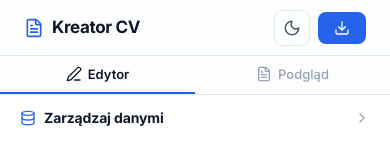
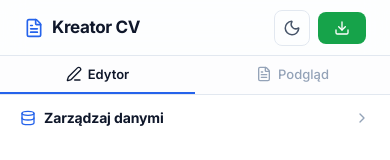
Before and after one commit to Dvini/CV-app, a React (Vite) app: page / in a window 390 px wide. Shown: the top 160 px of the page. Built offline with nearby package versions, Linux system fonts and the light colour scheme.

Commit message:
feat: implement responsive Header component with theme toggle and mobile navigation (#4)

```diff
--- a/src/components/Layout/Header.css
+++ b/src/components/Layout/Header.css
@@ -21,6 +21,7 @@
   display: flex;
   align-items: center;
   gap: 0.5rem;
+  color: var(--accent);
 }
 
 .header-title {
@@ -63,6 +64,7 @@
   padding: 0.5rem 1rem;
   border: none;
   border-radius: 8px;
+  background: var(--success);
   color: #fff;
   font-size: 0.8125rem;
   font-weight: 600;
--- a/src/components/Layout/Header.jsx
+++ b/src/components/Layout/Header.jsx
@@ -12,7 +12,7 @@ export function Header() {
       <header className="app-header" id="app-header">
         <div className="header-left">
           <div className="header-logo">
-            <FileText size={20} style={{ color: themeColor }} />
+            <FileText size={20} />
             <h1 className="header-title">Kreator CV</h1>
           </div>
         </div>
@@ -28,7 +28,6 @@ export function Header() {
           <button
             className="header-cta"
             onClick={() => window.print()}
-            style={{ backgroundColor: themeColor }}
           >
             <Download size={16} />
             <span>Pobierz PDF</span>
```
